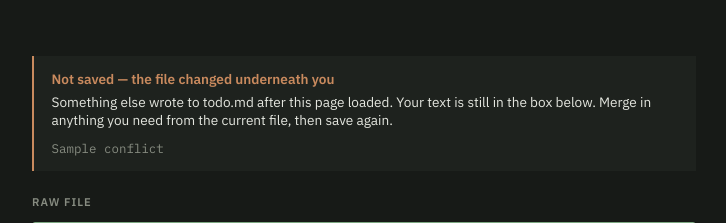
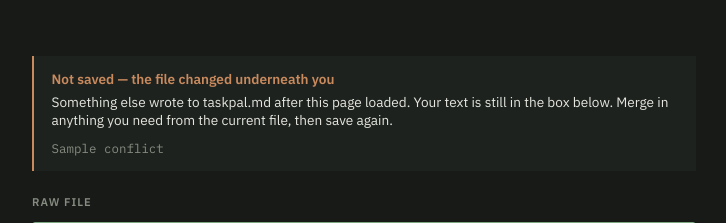
Before and after one commit to blakdav/taskpal, a Flask app: template templates/edit.html in a window 1280 px wide. Shown: the top 223 px of the page, without its empty margins (276-1002 px from the left). Run offline with Flask 3, Linux system fonts and the light colour scheme; the template is opened without the code that fills it: most values are stand-ins (such as "Sample title", 1, 10 or a date in 2020).

Commit message:
Update edit.html

```diff
--- a/templates/edit.html
+++ b/templates/edit.html
@@ -85,7 +85,7 @@
   {% if conflict %}
   <div class="conflict">
     <strong>Not saved &mdash; the file changed underneath you</strong>
-    Something else wrote to todo.md after this page loaded. Your text is still
+    Something else wrote to taskpal.md after this page loaded. Your text is still
     in the box below. Merge in anything you need from the current file, then
     save again.
     <pre>{{ conflict }}</pre>
```
